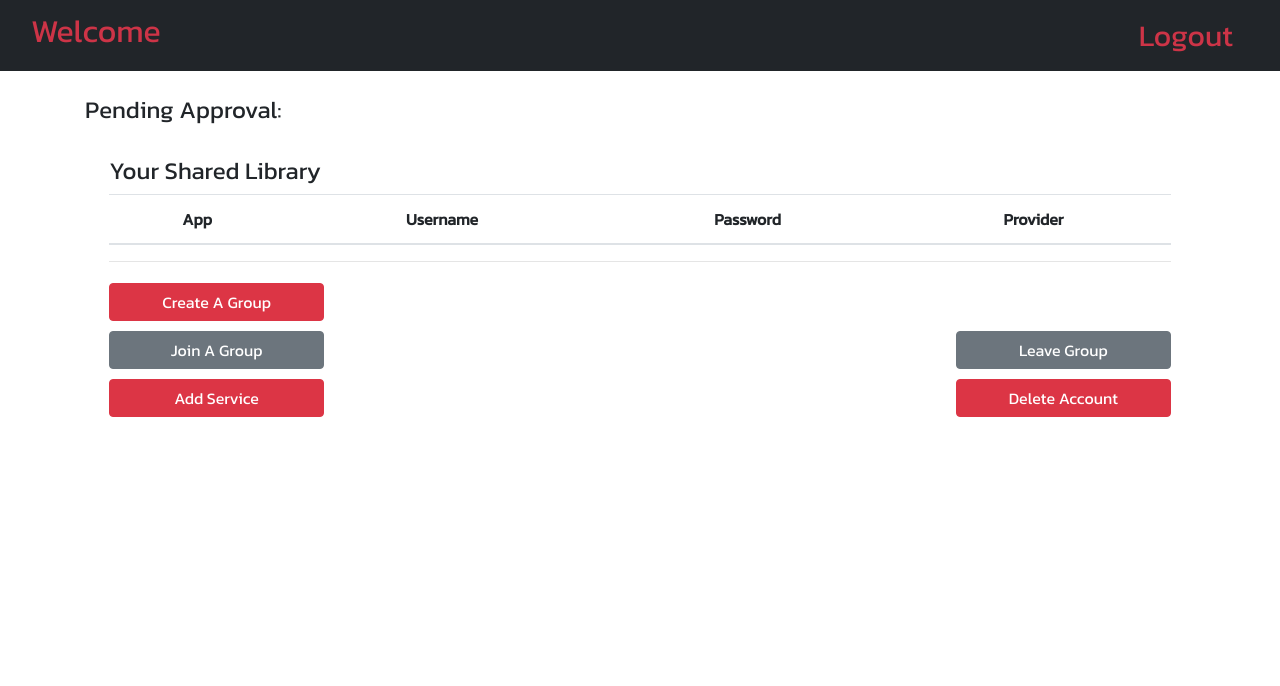
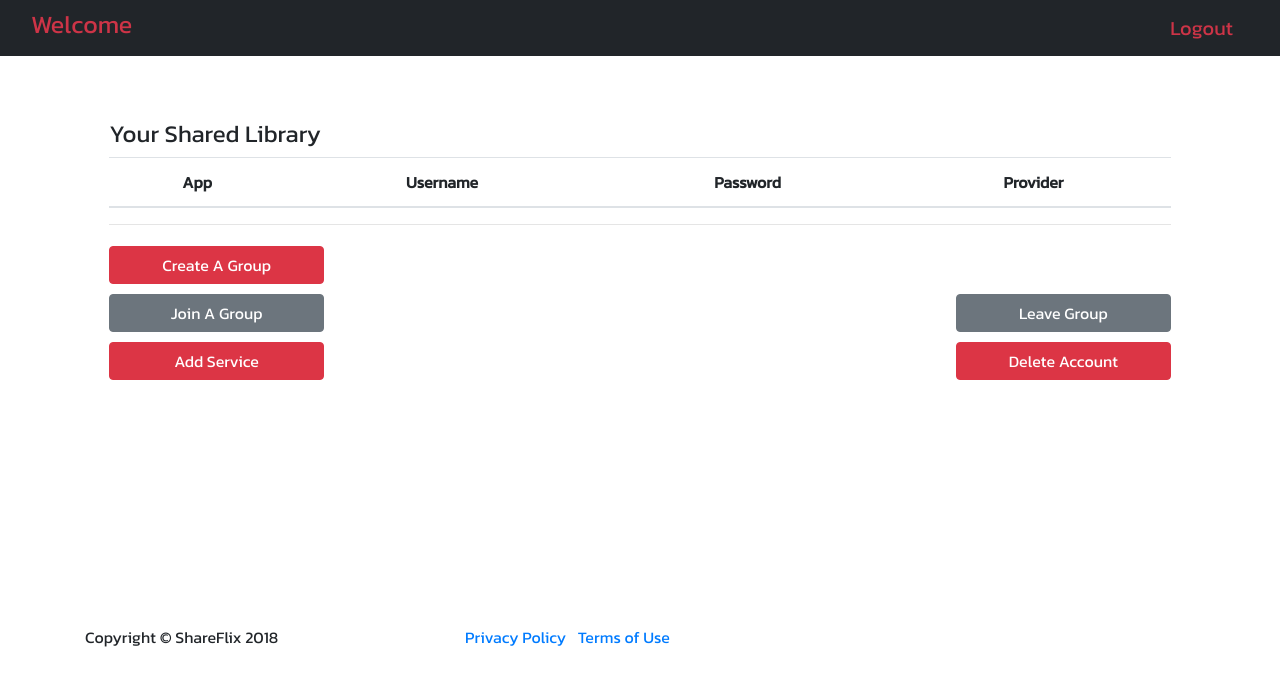
Before and after one commit to jn394/Project-2, a web app: file public/members.html in a window 1280 px wide. Shown: the top 686 px of the page. Run offline with its HTML, style and script files only (its server is not run), Linux system fonts and the light colour scheme; lists and menus that the app fills with data are empty; some libraries are stand-ins or nearby versions.

Commit message:
changes for days (#29)

```diff
--- a/models/App.js
+++ b/models/App.js
@@ -10,7 +10,7 @@ module.exports = function (sequelize, DataTypes) {
 
     App.belongsTo(models.User, {
       foreignKey: {
-        allowNull: false
+
       }
     });
   };
--- a/public/js/login.js
+++ b/public/js/login.js
@@ -34,7 +34,7 @@ $(document).ready(function() {
       // If there's an error, log the error
     }).catch(function(err) {
       console.log(err);
-      $(".alert").show()
+      $(".alert").show();
     });
   }
 
--- a/public/js/members.js
+++ b/public/js/members.js
@@ -3,8 +3,9 @@ $(document).ready(function () {
   // and updates the HTML on the page
   $(document).on("click", "#deleteUserBTN", deleteUser);
   $(document).on("click", "#leaveGroupBTN", leaveGroup);
+  $(".alert").hide();
+  $("#clipboardStuff").hide();
 
-  $("#clipboardStuff").hide();
 
   $.get("/api/user_data").then(function (data) {
     $(".member-name").text(data.email);
@@ -77,8 +78,8 @@ $(document).ready(function () {
       console.log(data);
       hidebuttons();
       $("#displayGroup").append("\n  AYYYY!! You have Made the Group: " + data.GroupId);
+      groupIDCheck()
 
-      // $("#joinGroupBTN").hide();
 
       // If there's an error, handle it by throwing up a bootstrap alert
     }).catch(handleLoginErr);
@@ -161,8 +162,10 @@ $(document).ready(function () {
       console.log(data);
       $("#displayGroup").append("Congratz!! You have requested to join Group #: " + data.GroupId);
       hidebuttons();
-      // $("#joinGroupBTN").hide();
+            // $("#joinGroupBTN").hide();
 
+      $("#dashboard").empty();
+      admincheck();
       // If there's an error, handle it by throwing up a bootstrap alert
     }).catch(handleLoginErr);
   });
@@ -311,7 +314,7 @@ $(document).ready(function () {
       UserId: id
     }).then(function (data) {
       console.log(data);
-      // If there's an error, handle it by throwing up a bootstrap alert
+           // If there's an error, handle it by throwing up a bootstrap alert
     }).catch(handleLoginErr);
   };
 
@@ -334,6 +337,7 @@ $(document).ready(function () {
         $("#pendingReq").append("<div id=pending" + [i] + " >" + data[i].name + " would love to join your group!" + "<button class='" + [i] + " acceptPendingUser btn btn-danger ml-2' data-name =" + data[i].name + " data-userID =" + id + " data-groupID=" + GroupId + " type='button'>Approve</button>" +
           "<hr>");
       }
+      $(".alert").show();
     });
   };
 
@@ -418,7 +422,7 @@ $(document).ready(function () {
             pendingUsers(UserDataAdminCheck);
             console.log("Checking to see if there are Users Requests for your Group")
             groupIDCheck();
-            // console.log(groupIdCheckValue);
+                        // console.log(groupIdCheckValue);
             // JAY ADD Displaydash here
             // displayDash(groupIdCheckValue);
           }
@@ -434,11 +438,13 @@ $(document).ready(function () {
 
     function pendingUsers2(UserDataAdminCheck) {
       console.log(UserDataAdminCheck);
-      $.get("/api/display_pendingUsers/" + UserDataAdminCheck).then(function (data) {
+      $.get("/api/pendingUsers_display/" + UserDataAdminCheck).then(function (data) {
         console.log(data);
         console.log("Let's see if you have made a pending request!")
         for (var i = 0; i < data.length; i++) {
-          if (data[i].Pending === 1) {
+          if (data[i].Pending === true) {
+            $("#dashboard").empty();
+            $("#dashboard").append("<strong>Your request is pending approval with the group admin!</strong>");
             console.log("Your request is pending approval with the group admin!")
           }
           else
@@ -452,178 +458,16 @@ $(document).ready(function () {
     };
   };
 
-
-  // });
-
-
-
-
-
-
-
-
-
-
-
-
-
-
-
-
-  // var groupIdCheckValue = "";
-
-
-
   function groupIDCheck() {
     $.get("/api/user_data").then(function (data) {
       console.log(data.id);
-
       $.get("/api/group_id_check/" + data.id).then(function (data) {
-        console.log(data);
-        var groupId = data[0].GroupId;
+         var groupId = data[0].GroupId;
         console.log("This is THE Group ID you are looking for " + groupId);
         displayDash(groupId);
       });
     })
   };
-
-
-
-
-
-
-
-
-
-
-
-
-
-
-
-
-
-
-
-
-
-
-
-
-
-
-
-
-
-
-
-
-
-
-
-
-
-
-
-
-
-
-
-
-
-
-
-
-
-
-
-
-
-
-
-
-
-
-
-
-
-
-
-
-
-
-
-
-
-
-
-
-
-
-
-
-
-
-
-
-
-
-
-
-
-
-
-
-
-
-
-
-
-
-
-
-
-
-
-
-
-
-
-
-
-
-
-
-
-
-
-
-
-
-
-
-
-
-
-
-  // I think the double function execution is happening as a result of the "$(document).on("click", "#deleteUserBTN", deleteUser);"
-  // This code below is me trying to fix that.
-  // // Group Creation Button Functionality / Event Listener
-  // $("#deleteUserBTN").on("click", function (event) {
-  //   deleteUser()
-  //   console.log("Delete Clicked");
-  //   event.preventDefault();
-  // });
-
-
-  // $("#leaveGroupBTN").on("click", function (event) {
-  //   leaveGroup();
-  //   console.log("Leave Group Clicked");
-  //   event.preventDefault();
-  // });
-
-
-
 
 
 
@@ -659,6 +503,7 @@ $(document).ready(function () {
       console.log(data.id);
       event.stopPropagation();
       var UserId = data.id;
+      $("#dashboard").empty();
 
 
       $.ajax({
@@ -667,6 +512,7 @@ $(document).ready(function () {
       })
         .then(console.log("User Left Group!"),
           showbuttons())
+
     }
 
 
@@ -706,6 +552,7 @@ $(document).ready(function () {
     $.get("/api/dashboard/" + GroupId).then(function (data) {
       console.log(data[0]);
       var users = data[0].Users
+      $("#dashboardHeader").text(data[0].name + " Shared Library");
       // var listOfMembers = [];
       // var listOfMemberIds = [];
       // var listOfApps = [];
--- a/public/members.html
+++ b/public/members.html
@@ -28,16 +28,13 @@
   <br>
   <br>
 
+<!-- Pending Requests -->
+  <div class="alert alert-dark" role="dark">
+              <h4>Pending Approval:</h4>
+      <div id="pendingReq"></div>
+         </div>
 
-  <div class="container">
-    <!-- Pending Requests -->
-    <div>
-      <h4>Pending Approval:</h4>
-      <div id="pendingReq"></div>
-    </div>
-    <!-- End Pending Requests -->
-  </div>
-
+ <!-- End Pending Requests -->
   <!-- --------------------------------------------------------------------------------------------------------------------------- -->
   <!-- Application Data Table - "The Dash" -->
   <!------------------------------------------------------------------------------------------------------- -->
@@ -268,9 +265,31 @@
       </div>
     </div>
   </div>
+  <br><br><br><br><br><br><br><br>
   </div>
 
   <!-- End Adding Services -->
+
+  <footer>
+    <div class="container">
+      <div class="row">
+        <div class="col-md-4">
+          <span class="copyright">Copyright &copy; ShareFlix 2018</span>
+        </div>
+
+        <div class="col-md-4">
+          <ul class="list-inline quicklinks">
+            <li class="list-inline-item">
+              <a class="terms" href="#">Privacy Policy</a>
+            </li>
+            <li class="list-inline-item">
+              <a class="terms" href="#">Terms of Use</a>
+            </li>
+          </ul>
+        </div>
+      </div>
+    </div>
+  </footer>
 
   <!-- --------------------------------------------------------------------------------------------------------------------------- -->
 
--- a/public/signup.html
+++ b/public/signup.html
@@ -192,7 +192,7 @@
                 </a>
               </li>
               <li class="list-inline-item">
-                <a target = "_blank" href="#">
+                <a target = "_blank" href="https://www.linkedin.com/in/timothy-fisher-8a65a441/">
                   <i class="fab fa-linkedin-in"></i>
                 </a>
               </li>
--- a/public/stylesheets/dashSheet.css
+++ b/public/stylesheets/dashSheet.css
@@ -22,7 +22,7 @@ nav {
 
 /* Brand */
 .navbar-brand {
- font-size: 30px;
+ font-size: 20px;
   color: rgb(205, 52, 71)!important;
 }
 
@@ -158,3 +158,7 @@ nav {
   /* width: 100%;
   margin-top: 10px; */
 }
+
+h2 {
+  font-size: 25px;
+}
```
Also changed, not shown: public/login.html (+4 -4 lines), routes/api-routes.js (+21 -2 lines).
